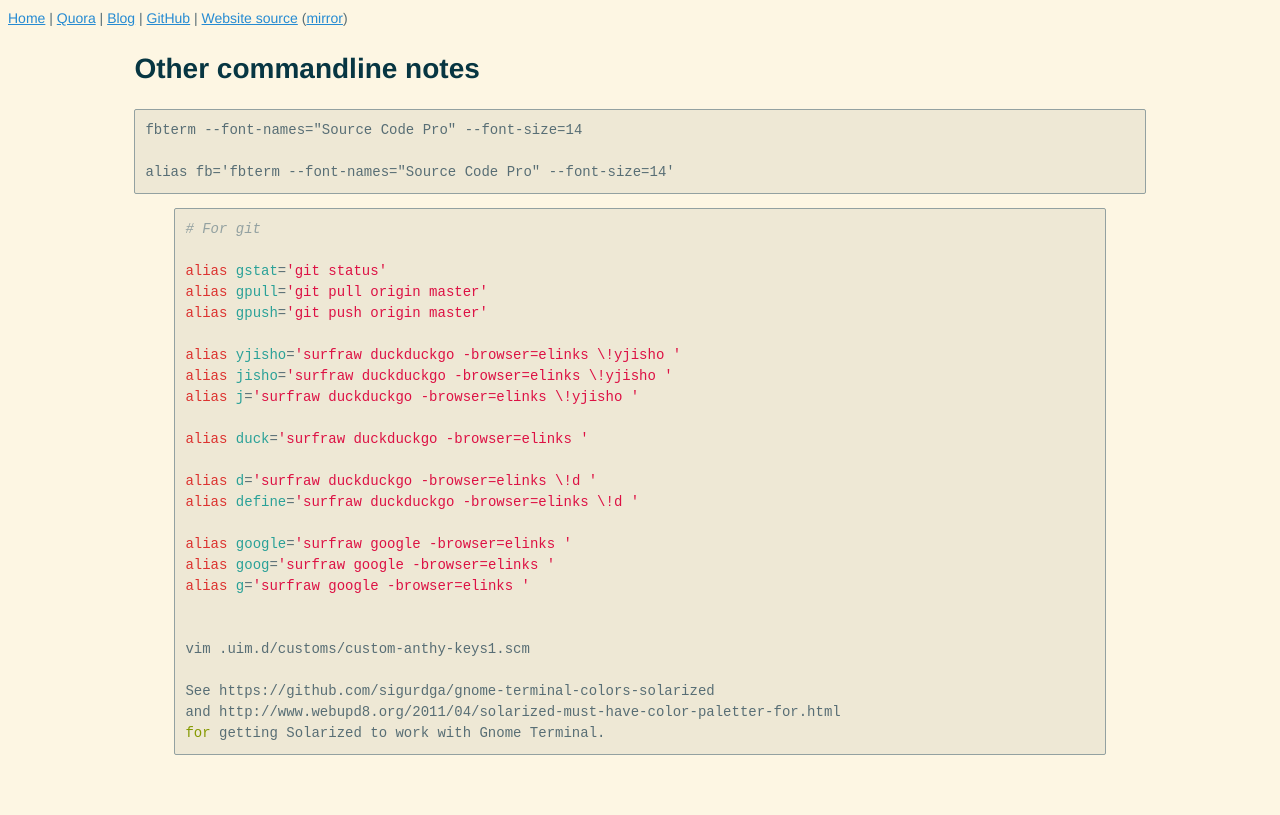
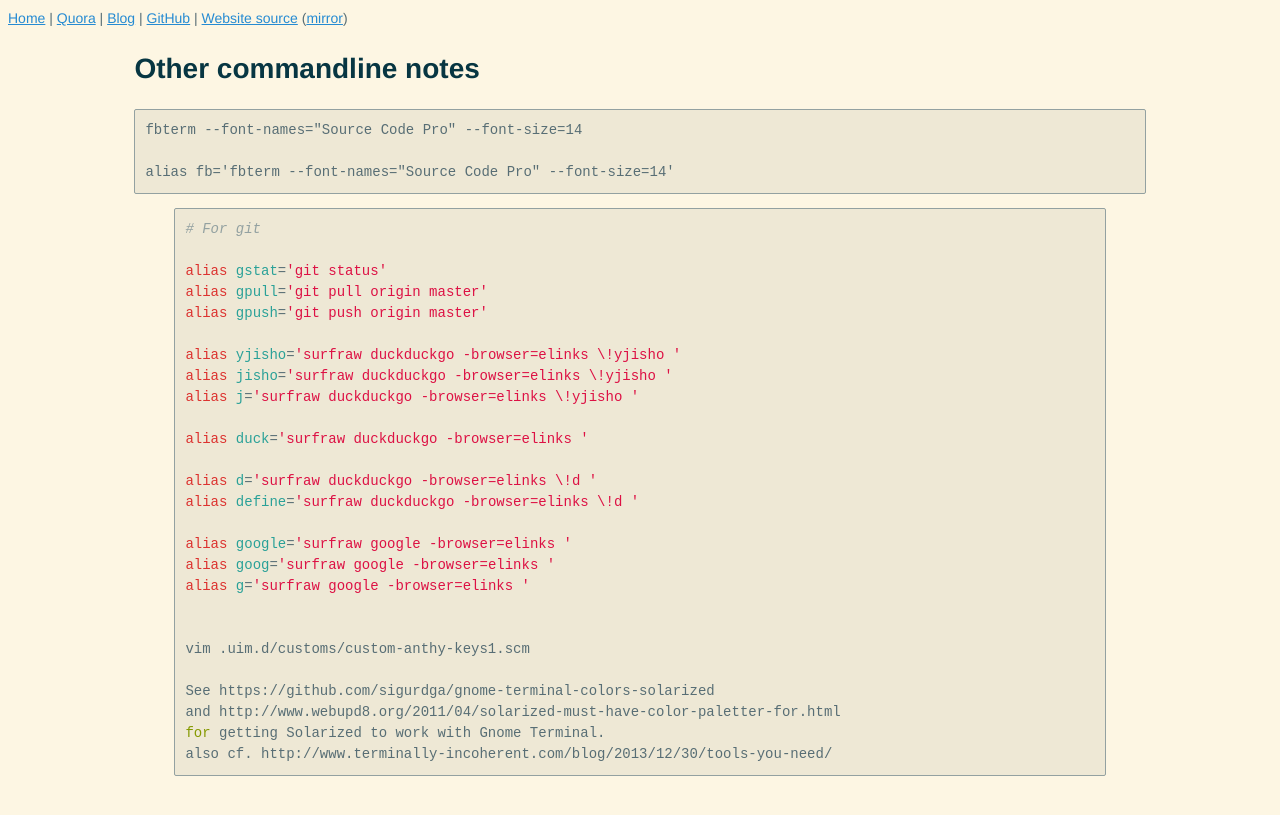
Before and after one commit to riceissa/riceissa.github.io, a Jekyll site: the page built from computing/commandline.md, in a window 1280 px wide. Shown: the top 815 px of the page. Built offline with Jekyll 4.4.1, drawn with Linux system fonts in a browser that asks for light colours; Markdown is read by kramdown in place of the engine named in the settings.

```diff
--- a/computing/commandline.md
+++ b/computing/commandline.md
@@ -37,4 +37,5 @@ vim .uim.d/customs/custom-anthy-keys1.scm
 See https://github.com/sigurdga/gnome-terminal-colors-solarized
 and http://www.webupd8.org/2011/04/solarized-must-have-color-paletter-for.html
 for getting Solarized to work with Gnome Terminal.
+also cf. http://www.terminally-incoherent.com/blog/2013/12/30/tools-you-need/
 {% endhighlight %}
```
Also changed, not shown: links.md (+1 -0 lines).
